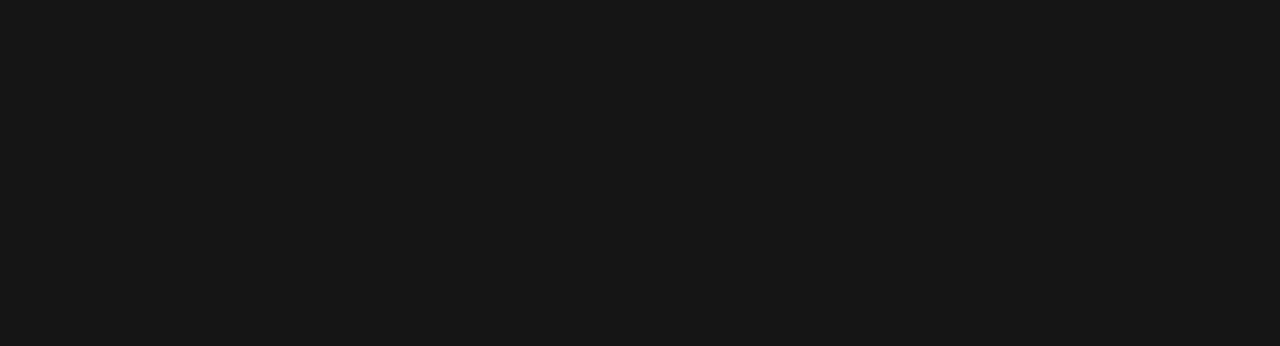
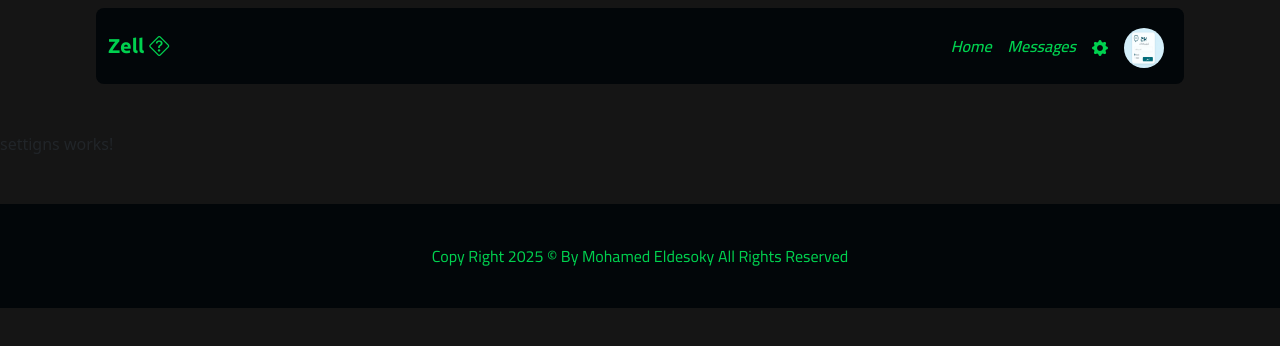
Before and after one commit to mohammed-eldesoky/Zill, an Angular app: page /app/settings in a window 1280 px wide. Before the commit this address led to /. Shown: the top 346 px of the page. Built offline with nearby package versions, Linux system fonts and the light colour scheme.

Commit message:
create setting component

```diff
--- a/src/app/app.routes.ts
+++ b/src/app/app.routes.ts
@@ -65,6 +65,12 @@
           import('./features/user/user.component')
             .then(c => c.UserComponent),
       },
+      {
+        path: 'settings',
+        loadComponent: () =>
+          import('./features/settings/settigns.component')
+            .then(c => c.SettignsComponent),
+      },
     ],
   },
 
--- a/src/app/features/navbar/navbar.component.html
+++ b/src/app/features/navbar/navbar.component.html
@@ -13,10 +13,10 @@
           <a class="nav-link" routerLink="/app/messages">Messages</a>
         </li>
            <li class="nav-item ">
-          <a class="nav-link  mt-1" href="#"><i class="bi bi-gear-fill"></i></a>
+          <a class="nav-link  mt-1" routerLink="/app/settings"><i class="bi bi-gear-fill"></i></a>
         </li>
              <li class="nav-item ">
-          <a class="nav-link  mt-1" href="#"><img src="assets/img5.jpg"  alt=""></a>
+          <a class="nav-link  mt-1" routerLink="/app/user"><img src="assets/img5.jpg"  alt=""></a>
         </li>
       </ul>
 
--- /dev/null
+++ b/src/app/features/settings/settigns.component.html
@@ -0,0 +1 @@
+<p>settigns works!</p>
```
Also changed, not shown: src/app/features/settings/settigns.component.ts (added, +11 -0 lines), src/app/features/settings/settigns.component.scss (added).
